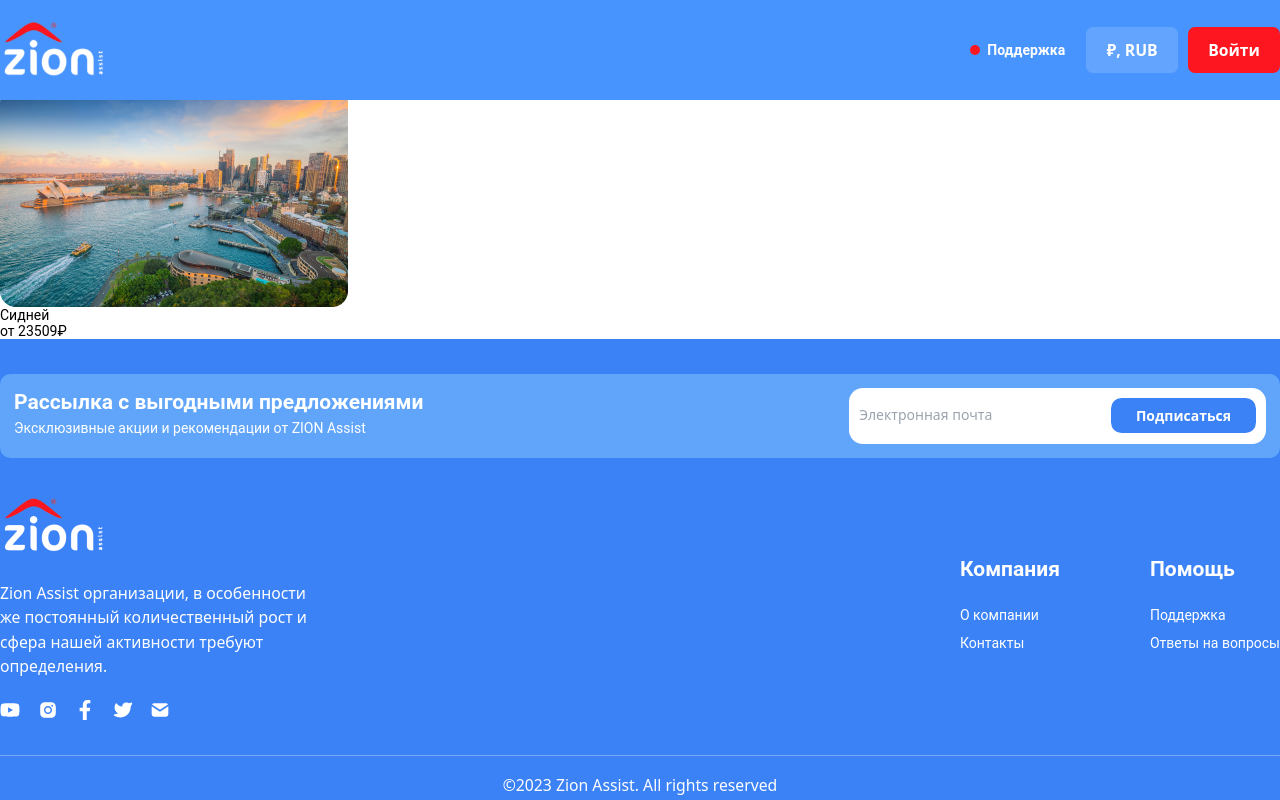
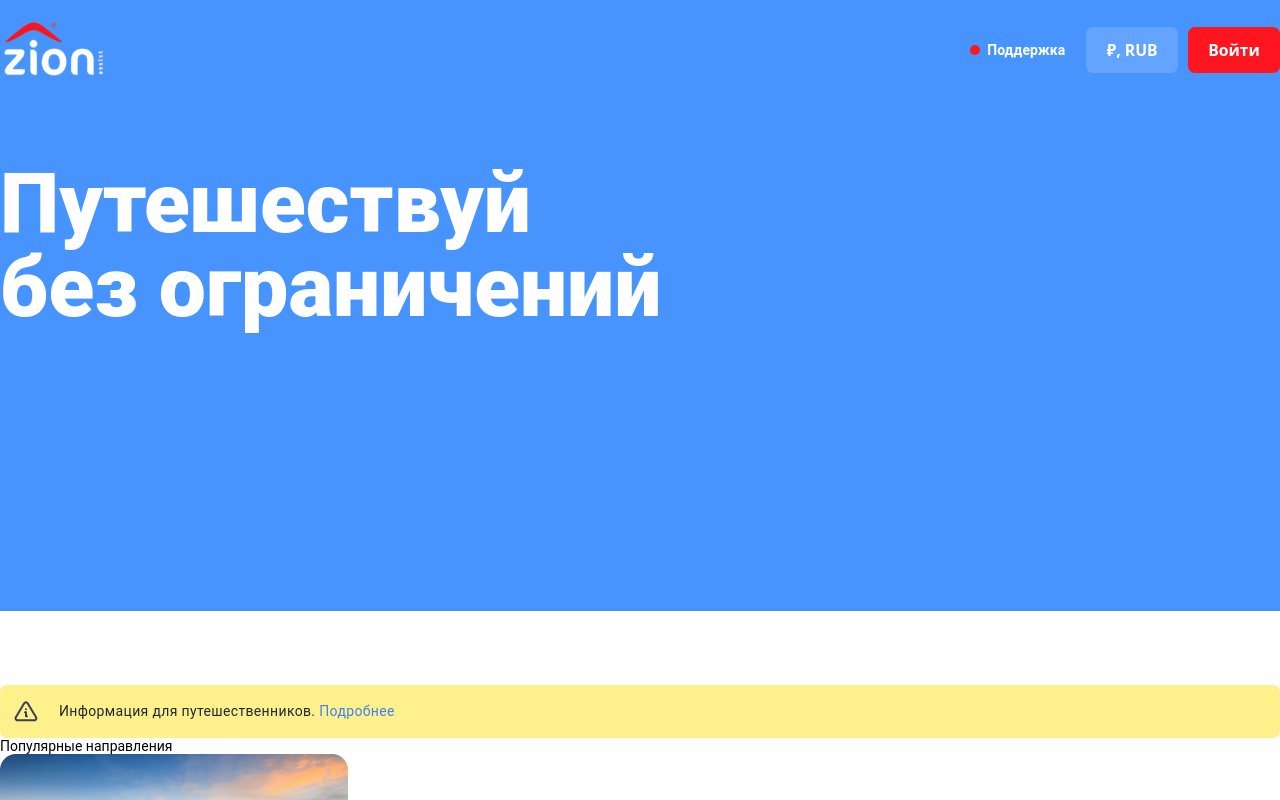
Before and after one commit to Izatis/Zion, a Next.js app: page / in a window 1280 px wide. Shown: the top 800 px of the page. Built offline with nearby package versions, Linux system fonts and the light colour scheme.

Commit message:
adding: hero

```diff
--- /dev/null
+++ b/components/Direction/Direction.module.scss
@@ -0,0 +1,16 @@
+@import "../../styles/adaptive.scss";
+@import "../../styles/variables.scss";
+
+.hero {
+  height: 611px;
+  background-color: #4894fe;
+  @include adaptive-value("padding-top", 203, 100, 0);
+
+  .container {
+    @include container();
+
+    h1{
+        color: #fff;
+    }
+  }
+}
--- a/components/Direction/Direction.tsx
+++ b/components/Direction/Direction.tsx
@@ -1,19 +1,29 @@
+import s from "./Direction.module.scss";
+
 import Warning from "@/components/Warning/Warning";
 import Image from "next/image";
-import Sydney from '../../assets/Sydney.png'
+import Sydney from "../../assets/Sydney.png";
 
 const Direction = () => {
   return (
-        <section className="pt-5">
-            <div className="container">
-                <Warning/>
+    <main>
+      <section className={`${s.hero} mb-16`}>
+        <div className={s.container}>
+          <h1 className="text-8xl font-extrabold">
+            Путешествуй <br /> без ограничений
+          </h1>
+          <div className={`${s.tabs} rounded-2xl`}></div>
+        </div>
+      </section>
 
+      <div className="container pt-5">
+        <Warning />
 
         <h2>Популярные направления</h2>
 
         <div>
           <div>
-                        <Image src={Sydney}/>
+            <Image src={Sydney} alt="sydney" />
 
             <div>
               <p>Сидней</p>
@@ -22,7 +32,7 @@ const Direction = () => {
           </div>
         </div>
       </div>
-        </section>
+    </main>
   );
 };
 
--- a/components/Header/Header.module.scss
+++ b/components/Header/Header.module.scss
@@ -1,18 +1,18 @@
+@import "../../styles/adaptive.scss";
 @import "../../styles/variables.scss";
-@import "../../styles/adaptive.scss";
 
 .header {
-  background: #4894fe;
-
   .container {
     @include container();
 
     .header__content {
       height: 100px;
 
+      button {
+        color: #fff;
+      }
+
       .header__support {
-        color: #ffffff;
-
         .header__dot {
           background: #fe1620;
         }
@@ -21,13 +21,11 @@
       .header__price {
         max-width: 92px;
         background: rgba(255, 255, 255, 0.15);
-        color: #ffffff;
       }
 
       .header__athorization {
         max-width: 92px;
         background: #fd161f;
-        color: #ffffff;
       }
     }
   }
```
Lines whose indentation alone changed are shown as unchanged.
